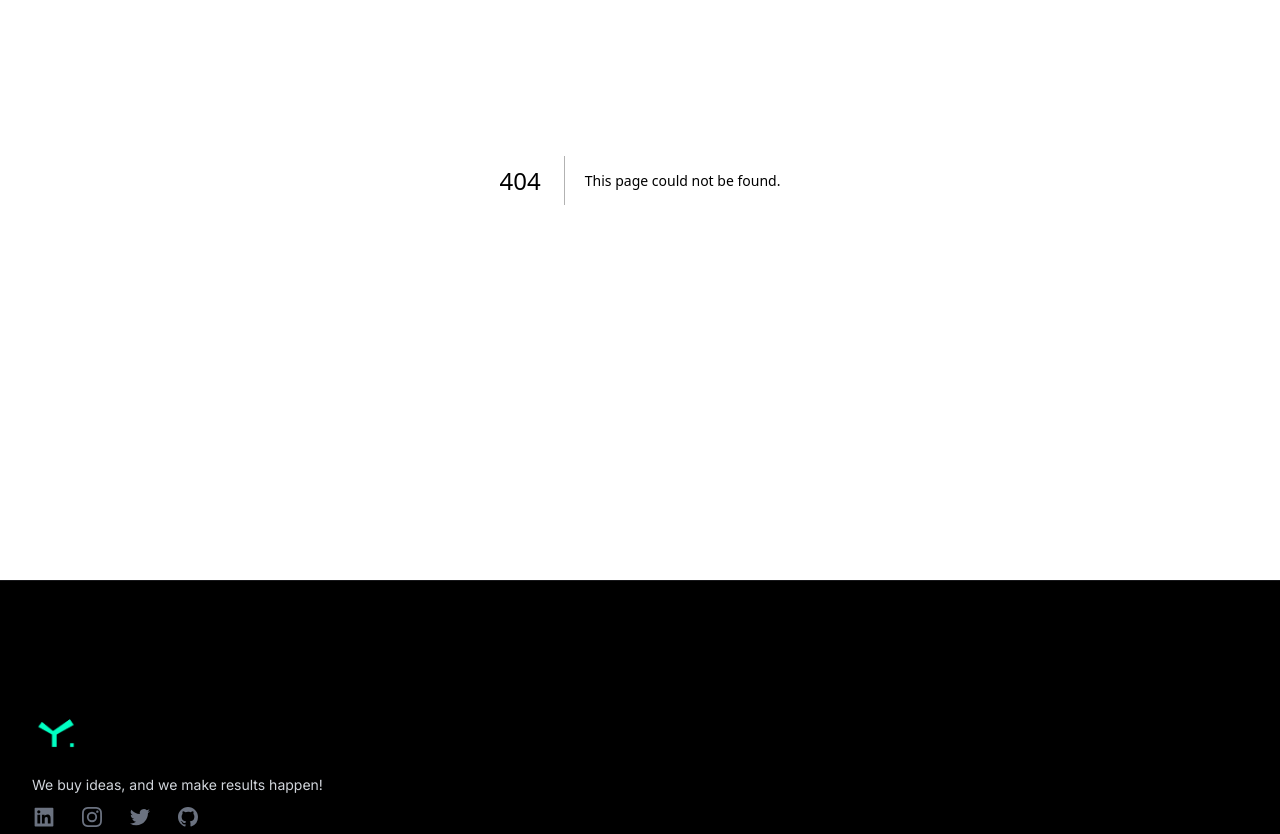
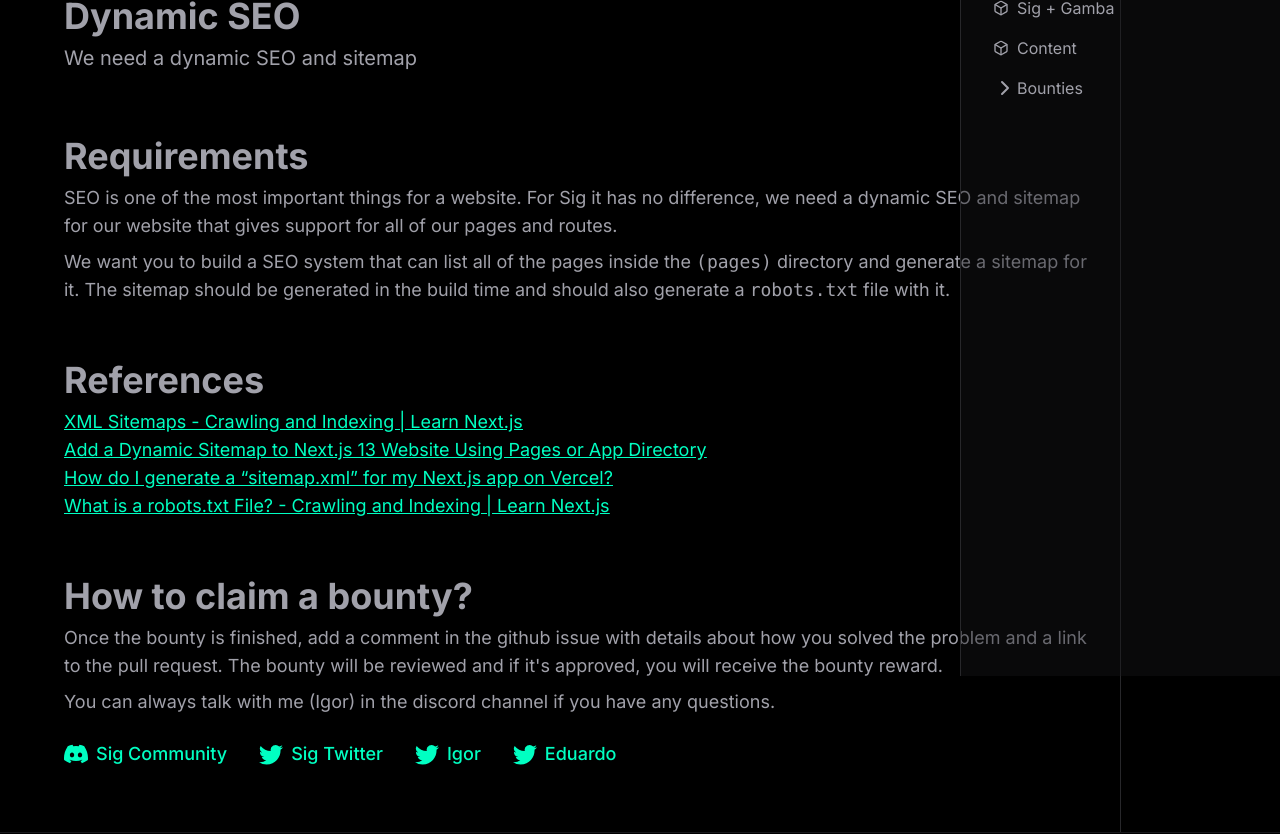
Before and after one commit to igorfelipeduca/sig-bounties, a Next.js app: page /bounties/seo in a window 1280 px wide. Before the commit this address had no page. Shown: the part 220-1054 px from the top of the page. Built offline with nearby package versions, Linux system fonts and the light colour scheme.

Commit message:
feat(bounty): creating seo bounty

```diff
--- a/src/app/(index)/components/header/index.tsx
+++ b/src/app/(index)/components/header/index.tsx
@@ -17,6 +17,12 @@
             >
               Discord
             </a>
+            <Link
+              className="text-md cursor-pointer text-zinc-200 hover:text-sigPrimary hover:underline"
+              href={"/bounties"}
+            >
+              Bounties
+            </Link>
             <Link
               className="text-md cursor-pointer text-zinc-200 hover:text-sigPrimary hover:underline"
               href={"/content"}
@@ -42,6 +48,12 @@
               Discord
             </span>
             <Link
+              href={"/bounties"}
+              className="text-md cursor-pointer text-zinc-200 hover:text-sigPrimary hover:underline"
+            >
+              Bounties
+            </Link>
+            <Link
               href={"/content"}
               className="text-md cursor-pointer text-zinc-200 hover:text-sigPrimary hover:underline"
             >
--- a/src/app/(pages)/bounties/page.tsx
+++ b/src/app/(pages)/bounties/page.tsx
@@ -1,6 +1,9 @@
 import { LinkIcon } from "lucide-react";
 import { BsDiscord, BsTwitter } from "react-icons/bs";
 import Breadcrumb from "../../components/breadcrumb";
+import Title from "@/app/components/content/title";
+import SubTitle from "@/app/components/content/subTitle";
+import Text from "@/app/components/content/text";
 
 export default function Bounties() {
   return (
@@ -9,41 +12,42 @@
 
       <div className="mt-16 text-zinc-400 gap-y-8 flex flex-col">
         <div className="flex flex-col">
-          <h1 className="text-4xl font-bold">Bounties</h1>
+          <Title title="Bounties" />
 
-          <h2 className="text-xl mt-2">Understand how Sig Bounties work</h2>
+          <SubTitle subTitle="Understand how Sig Bounties work" />
         </div>
 
         <div className="mt-8">
-          <h3 className="font-bold text-2xl">Motivation</h3>
+          <Title title="Motivation" />
 
-          <p className="max-w-5xl mt-2 text-lg">
+          <Text>
             We started the Sig Bounties project to help developers from outside
             the company to start contributing to our projects and being
             recognizing for their work. This way, we can discover new talents in
             the community in the same time we pay for their hardworking.
-          </p>
+          </Text>
         </div>
 
         <div className="mt-6">
-          <h3 className="font-bold text-2xl">How are the bounties chosen?</h3>
+          <Title title="How are the bounties chosen?" />
 
-          <p className="max-w-5xl mt-2 text-lg">
+          <Text>
             The bounties consists in tasks or challenges our teams chose to
             deprioritize in the moment and let some other developer to help us
             with it. The tasks are chosen by the teams and the bounties are
             created for the community. The bounties are also referred into
             github issues, so, each bounty has a github issue associated with
             it.
-          </p>
+          </Text>
 
           <div className="mt-2 p-6 bg-zinc-800 rounded-lg w-2/3">
-            <h1 className="font-medium">
-              Are the challenge too difficult for you?
-            </h1>
-            <h2 className="font-bold">Learn how to ask, learn in public</h2>
+            <div className="font-bold mb-2">
+              <SubTitle subTitle="Are the challenge too difficult for you?" />
+            </div>
+            <Text>Learn how to ask, learn in public</Text>
 
             <div className="mt-4">
+              <Text>
                 <a
                   className="text-sigPrimary font-bold flex items-center gap-x-2"
                   href="https://sibelius.github.io/zettelkasten/waiting-somebody"
@@ -51,53 +55,62 @@
                   <LinkIcon className="h-4 w-4" />
                   Waiting for someone (Via Sibelius Zettelkasten)
                 </a>
+              </Text>
             </div>
           </div>
         </div>
 
         <div className="mt-6">
-          <h3 className="font-bold text-2xl">How to claim a bounty?</h3>
+          <Title title="How to claim a bounty?" />
 
-          <p className="max-w-5xl mt-2 text-lg">
+          <Text>
             Once the bounty is finished, add a comment in the github issue with
             details about how you solved the problem and a link to the pull
             request. The bounty will be reviewed and if it&apos;s approved, you
             will receive the bounty reward.
-          </p>
+          </Text>
 
-          <p className="max-w-5xl mt-2 text-lg">
+          <Text>
             You can always talk with me (Igor) in the discord channel if you
             have any questions.
-          </p>
+          </Text>
 
           <div className="flex items-center gap-x-8">
+            <Text>
               <a
                 href="https://discord.gg/k7tKxaHZBu"
                 className="flex items-center mt-4 text-sigPrimary gap-x-2 font-medium"
               >
                 <BsDiscord className="h-6 w-6" /> Sig Community
               </a>
+            </Text>
 
+            <Text>
               <a
                 href="https://twitter.com/sigcoding"
                 className="flex items-center mt-4 text-sigPrimary gap-x-2 font-medium"
               >
                 <BsTwitter className="h-6 w-6" /> Sig Twitter
               </a>
+            </Text>
 
+            <Text>
               <a
                 href="https://twitter.com/ducaswtf"
                 className="flex items-center mt-4 text-sigPrimary gap-x-2 font-medium"
               >
                 <BsTwitter className="h-6 w-6" /> Igor
               </a>
+            </Text>
 
+            <Text>
               <a
                 href="https://twitter.com/eduardottduca"
                 className="flex items-center mt-4 text-sigPrimary gap-x-2 font-medium"
               >
                 <BsTwitter className="h-6 w-6" /> Eduardo
               </a>
+            </Text>
           </div>
         </div>
       </div>
--- /dev/null
+++ b/src/app/(pages)/bounties/seo/page.tsx
@@ -0,0 +1,119 @@
+import Breadcrumb from "@/app/components/breadcrumb";
+import SubTitle from "@/app/components/content/subTitle";
+import Text from "@/app/components/content/text";
+import Title from "@/app/components/content/title";
+import { LinkIcon } from "lucide-react";
+import { BsDiscord, BsTwitter } from "react-icons/bs";
+
+export default function SeoBounty() {
+  return (
+    <div className="p-16 border-r border-zinc-800 pr-8">
+      <Breadcrumb />
+
+      <div className="mt-16 text-zinc-400 gap-y-8 flex flex-col">
+        <div className="flex flex-col">
+          <Title title="Dynamic SEO" />
+
+          <SubTitle subTitle="We need a dynamic SEO and sitemap" />
+        </div>
+
+        <div className="mt-8">
+          <Title title="Requirements" />
+
+          <Text>
+            SEO is one of the most important things for a website. For Sig it
+            has no difference, we need a dynamic SEO and sitemap for our website
+            that gives support for all of our pages and routes.
+          </Text>
+
+          <Text>
+            We want you to build a SEO system that can list all of the pages
+            inside the <code>(pages)</code> directory and generate a sitemap for
+            it. The sitemap should be generated in the build time and should
+            also generate a <code>robots.txt</code> file with it.
+          </Text>
+        </div>
+
+        <div className="mt-6">
+          <Title title="References" />
+
+          <Text>
+            <ul>
+              <li className="text-sigPrimary underline">
+                <a href="https://nextjs.org/learn/seo/crawling-and-indexing/xml-sitemaps">
+                  XML Sitemaps - Crawling and Indexing | Learn Next.js
+                </a>
+              </li>
+              <li className="text-sigPrimary underline">
+                <a href="https://claritydev.net/blog/nextjs-dynamic-sitemap-pages-app-directory">
+                  Add a Dynamic Sitemap to Next.js 13 Website Using Pages or App
+                  Directory
+                </a>
+              </li>
+              <li className="text-sigPrimary underline">
+                <a href="https://vercel.com/guides/how-do-i-generate-a-sitemap-for-my-nextjs-app-on-vercel">
+                  How do I generate a “sitemap.xml” for my Next.js app on
+                  Vercel?
+                </a>
+              </li>
+              <li className="text-sigPrimary underline">
+                <a href="https://nextjs.org/learn/seo/crawling-and-indexing/robots-txt">
+                  What is a robots.txt File? - Crawling and Indexing | Learn
+                  Next.js
+                </a>
+              </li>
+            </ul>
+          </Text>
+        </div>
+
+        <div className="mt-6">
+          <Title title="How to claim a bounty?" />
+
+          <Text>
+            Once the bounty is finished, add a comment in the github issue with
+            details about how you solved the problem and a link to the pull
+            request. The bounty will be reviewed and if it&apos;s approved, you
+            will receive the bounty reward.
+          </Text>
+
+          <Text>
+            You can always talk with me (Igor) in the discord channel if you
+            have any questions.
+          </Text>
+
+          <Text>
+            <div className="flex items-center gap-x-8">
+              <a
+                href="https://discord.gg/k7tKxaHZBu"
+                className="flex items-center mt-4 text-sigPrimary gap-x-2 font-medium"
+              >
+                <BsDiscord className="h-6 w-6" /> Sig Community
+              </a>
+
+              <a
+                href="https://twitter.com/sigcoding"
+                className="flex items-center mt-4 text-sigPrimary gap-x-2 font-medium"
+              >
+                <BsTwitter className="h-6 w-6" /> Sig Twitter
+              </a>
+
+              <a
+                href="https://twitter.com/ducaswtf"
+                className="flex items-center mt-4 text-sigPrimary gap-x-2 font-medium"
+              >
+                <BsTwitter className="h-6 w-6" /> Igor
+              </a>
+
+              <a
+                href="https://twitter.com/eduardottduca"
+                className="flex items-center mt-4 text-sigPrimary gap-x-2 font-medium"
+              >
+                <BsTwitter className="h-6 w-6" /> Eduardo
+              </a>
+            </div>
+          </Text>
+        </div>
+      </div>
+    </div>
+  );
+}
--- a/src/app/components/header.tsx
+++ b/src/app/components/header.tsx
@@ -26,6 +26,12 @@
               Content
             </Link>
             <Link
+              href="/bounties"
+              className="text-lg hover:text-sigPrimary hover:underline cursor-pointer"
+            >
+              Bounties
+            </Link>
+            <Link
               href={"/about-us"}
               className="text-lg hover:text-sigPrimary hover:underline cursor-pointer"
             >
@@ -49,6 +55,12 @@
               Discord
             </a>
             <Link
+              href="/bounties"
+              className="text-sm hover:text-sigPrimary hover:underline cursor-pointer"
+            >
+              Bounties
+            </Link>
+            <Link
               href="/content"
               className="text-sm hover:text-sigPrimary hover:underline cursor-pointer"
             >
--- a/src/app/components/sidebarItem.tsx
+++ b/src/app/components/sidebarItem.tsx
@@ -86,7 +86,11 @@
         <Link
           className="flex items-center hover:text-zinc-600 cursor-pointer gap-x-2"
           onClick={() => handleOpenToggle(item)}
-          href={`/${item.url ? item.url : parseFileName(item.title)}`}
+          href={
+            item.tag === "bounty"
+              ? `/bounties/${item.url ? item.url : parseFileName(item.title)}`
+              : `/${item.url ? item.url : parseFileName(item.title)}`
+          }
         >
           <Box className="h-4 w-4" /> {item.title}
         </Link>
--- a/src/app/types.d.ts
+++ b/src/app/types.d.ts
@@ -3,4 +3,5 @@
   isOpen?: boolean;
   subItems?: TSidebarItem[];
   url?: string;
+  tag?: string;
 };
--- a/src/lib/navigation.ts
+++ b/src/lib/navigation.ts
@@ -18,4 +18,16 @@
     title: "Content",
     isOpen: false,
   },
+  {
+    title: "Bounties",
+    isOpen: false,
+    subItems: [
+      {
+        title: "Dynamic SEO",
+        isOpen: false,
+        url: "seo",
+        tag: "bounty",
+      },
+    ],
+  },
 ];
```
Lines whose indentation alone changed are shown as unchanged.
